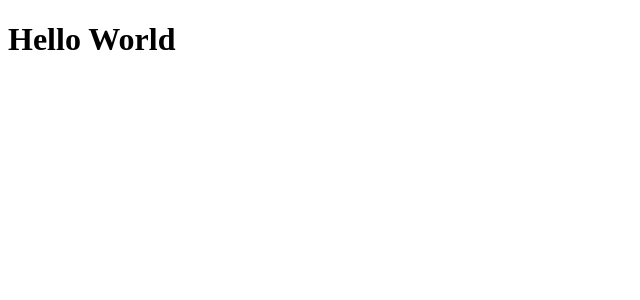
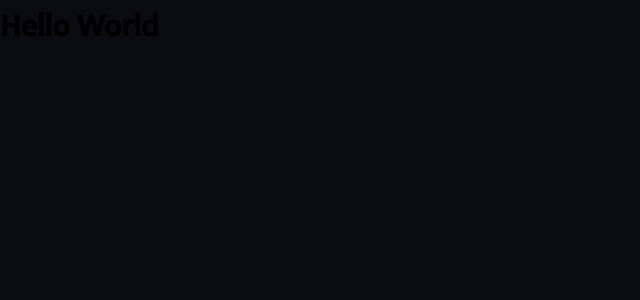
Before and after one commit to arrudadev/spider-man-miles-morales, a React (Create React App) app: page / in a window 1280 px wide. Shown: the top 300 px of the page, without its empty margins (0-640 px from the left). Built offline with nearby package versions, Linux system fonts and the light colour scheme.

Commit message:
styles: add global styles

```diff
--- a/package.json
+++ b/package.json
@@ -31,12 +31,14 @@
     "react": "^17.0.1",
     "react-dom": "^17.0.1",
     "react-scripts": "4.0.2",
+    "styled-components": "^5.2.1",
     "typescript": "^4.1.2",
     "web-vitals": "^1.0.1"
   },
   "devDependencies": {
     "@commitlint/cli": "^11.0.0",
     "@commitlint/config-conventional": "^11.0.0",
+    "@types/styled-components": "^5.1.7",
     "@typescript-eslint/eslint-plugin": "^4.15.1",
     "@typescript-eslint/parser": "^4.15.1",
     "eslint": "^7.20.0",
--- a/public/index.html
+++ b/public/index.html
@@ -4,6 +4,9 @@
     <meta charset="utf-8" />
     <meta name="viewport" content="width=device-width, initial-scale=1" />
     <title>Spider-man Miles Morales</title>
+
+    <link rel="preconnect" href="https://fonts.gstatic.com">
+    <link href="https://fonts.googleapis.com/css2?family=Mukta:wght@200;300;400;500&display=swap" rel="stylesheet">
   </head>
   <body>
     <noscript>You need to enable JavaScript to run this app.</noscript>
--- a/src/App.tsx
+++ b/src/App.tsx
@@ -1,5 +1,12 @@
+import GlobalStyles from './styles/GlobalStyles';
+
 function App() {
-  return <h1>Hello World</h1>;
+  return (
+    <>
+      <h1>Hello World</h1>
+      <GlobalStyles />
+    </>
+  );
 }
 
 export default App;
--- /dev/null
+++ b/src/styles/GlobalStyles.ts
@@ -0,0 +1,57 @@
+import { createGlobalStyle } from 'styled-components';
+
+export default createGlobalStyle`
+  * {
+    margin: 0;
+    padding: 0;
+    box-sizing: border-box;
+  }
+
+  html, body, #root {
+    width: 100%;
+    height: 100vh;
+
+    background: var(--blue-dark);
+  }
+
+  *, button, input {
+    border: 0;
+    background: none;
+    font-family: 'Mukta', sans-serif;
+  }
+
+  img, svg {
+    display: block;
+    width: 100%;
+  }
+
+  a {
+    text-decoration: none;
+    color: var(--white);
+  }
+
+  p {
+    font-size: 14px;
+    color: var(--gray-3);
+    letter-spacing: 1px;
+    line-height: 140%;
+  }
+
+  :root {
+    --blue: #14181F;
+    --blue-dark: #0A0C10;
+    --blue-light: #272A31;
+
+    --red: #EA1D22;
+    --red-dark: #B31317;
+    --red-light: #F02A2F;
+
+    --white: #EDF1F7;
+    --white-dark: #E5E9EF;
+    --white-light: #F4F7FB;
+
+    --gray-1: #B5B6B8;
+    --gray-2: #A1A3A5;
+    --gray-3: #959698;
+  }
+`;
```
Also changed, not shown: 1 other file (tests, documents, lock files or other folders).
